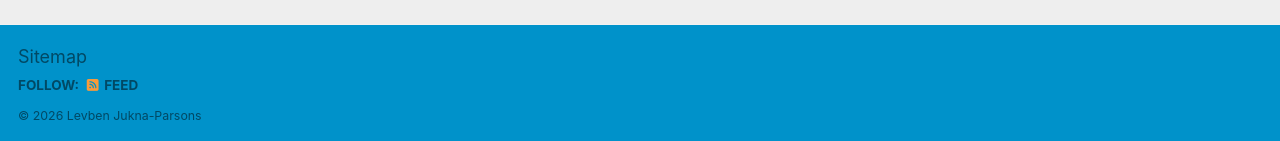
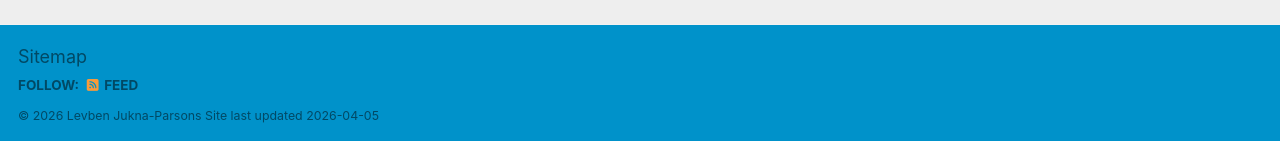
Before and after one commit to levparsons/AcademicWebsite, a Jekyll site: the page built from _pages/about.md, in a window 1280 px wide. Shown: the part 756-897 px from the top of the page. Built offline with Jekyll 4.4.1, drawn with Linux system fonts in a browser that asks for light colours; some web fonts are replaced; a script bundle is joined from its source files by our own code; library files that are not in the unit come from our copies.

Commit message:
Update footer.html

```diff
--- a/_includes/footer.html
+++ b/_includes/footer.html
@@ -1,4 +1,5 @@
 {% include base_path %}
+
 {% if site.author.github or site.author.bitbucket or site.atom_feed.hide != true %}
 <div class="page__footer-follow">
   <ul class="social-icons">
@@ -17,6 +18,8 @@
   </ul>
 </div>
 {% endif %}
+
 <div class="page__footer-copyright">
   &copy; {{ site.time | date: '%Y' }} {{ site.name | default: site.title }}
+  Site last updated {{ "now" | date: '%Y-%m-%d' }}
 </div>
```
